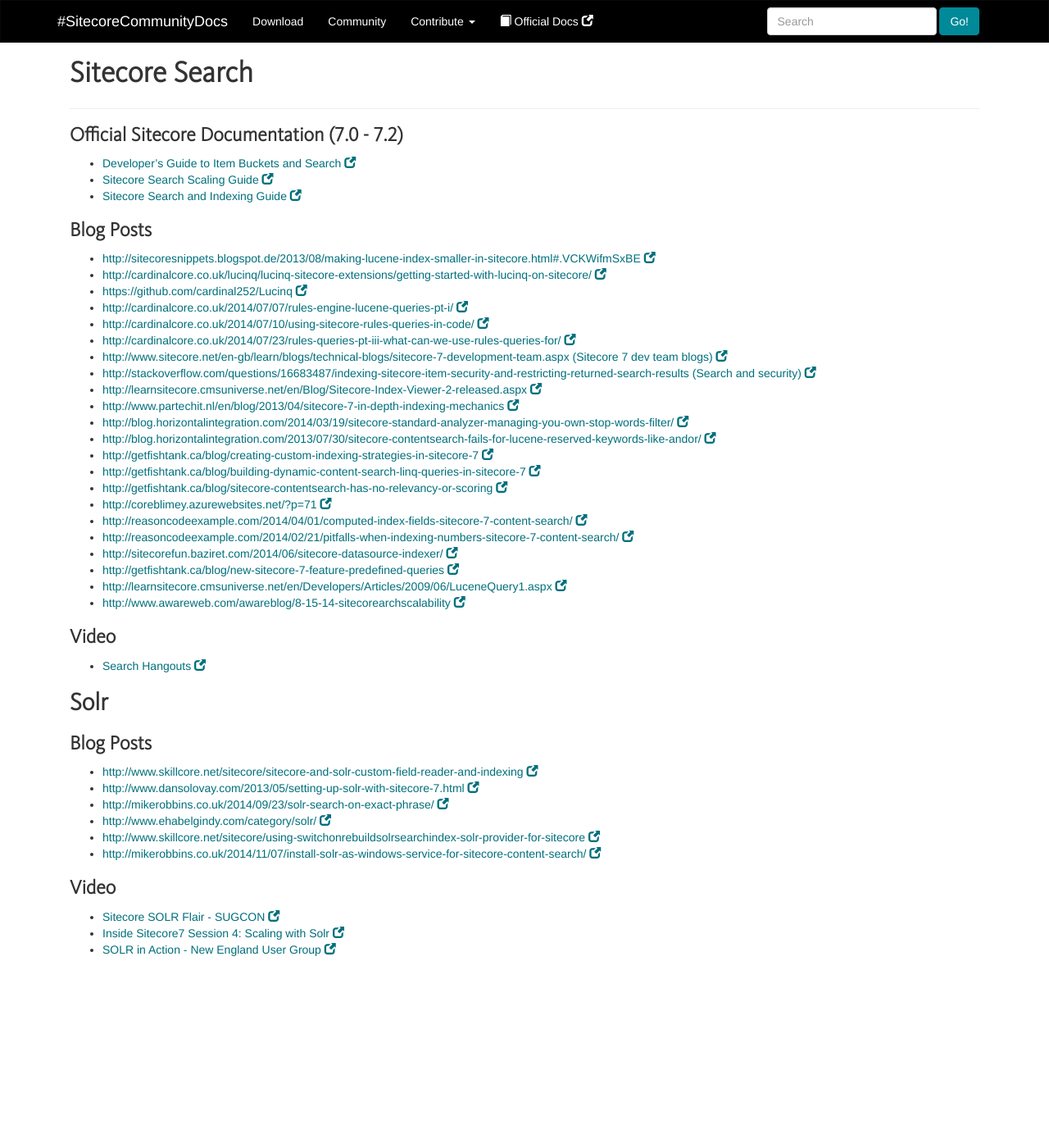
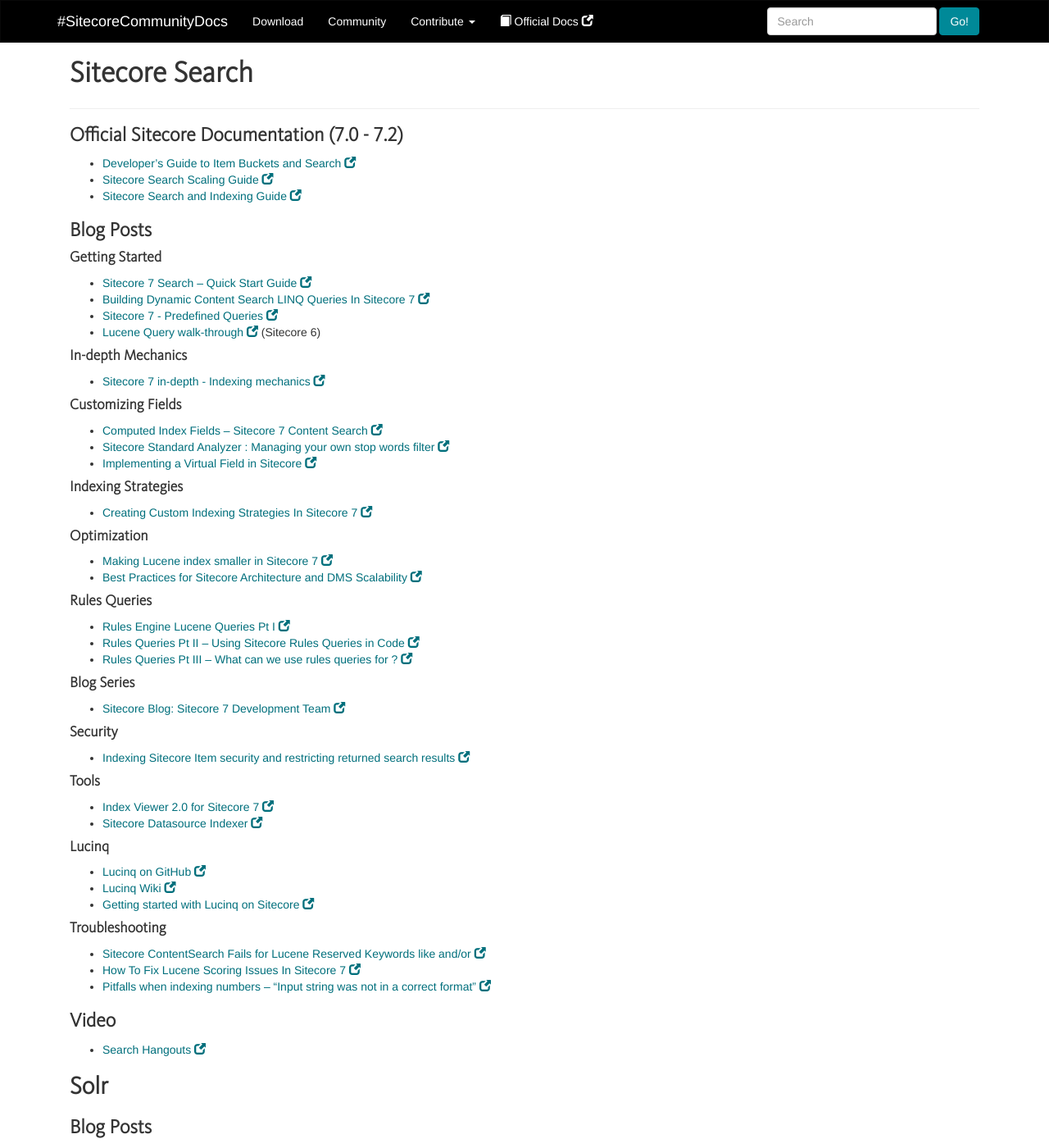
Before and after one commit to Sitecore-Community/docs, a Jekyll site: the page built from documentation/Search/index.md, in a window 1280 px wide and 1400 px high. Shown: the whole window at 82% size. Built offline with Jekyll 4.4.1, drawn with Linux system fonts in a browser that asks for light colours; nearby versions of some CDN libraries; a script that is not in the unit is left out; some of the changed text lies outside the part shown.

Commit message:
Organised Search blog posts into categories, added titles and added a new blog post (mine!)

```diff
--- a/documentation/Search/index.md
+++ b/documentation/Search/index.md
@@ -11,28 +11,62 @@
 
 ### Blog Posts
 
-* [http://sitecoresnippets.blogspot.de/2013/08/making-lucene-index-smaller-in-sitecore.html#.VCKWifmSxBE](http://sitecoresnippets.blogspot.de/2013/08/making-lucene-index-smaller-in-sitecore.html#.VCKWifmSxBE)
-* [http://cardinalcore.co.uk/lucinq/lucinq-sitecore-extensions/getting-started-with-lucinq-on-sitecore/](http://cardinalcore.co.uk/lucinq/lucinq-sitecore-extensions/getting-started-with-lucinq-on-sitecore/)
-* [https://github.com/cardinal252/Lucinq](https://github.com/cardinal252/Lucinq)
-* [http://cardinalcore.co.uk/2014/07/07/rules-engine-lucene-queries-pt-i/](http://cardinalcore.co.uk/2014/07/07/rules-engine-lucene-queries-pt-i/)
-* [http://cardinalcore.co.uk/2014/07/10/using-sitecore-rules-queries-in-code/](http://cardinalcore.co.uk/2014/07/10/using-sitecore-rules-queries-in-code/)
-* [http://cardinalcore.co.uk/2014/07/23/rules-queries-pt-iii-what-can-we-use-rules-queries-for/](http://cardinalcore.co.uk/2014/07/23/rules-queries-pt-iii-what-can-we-use-rules-queries-for/)
-* [http://www.sitecore.net/en-gb/learn/blogs/technical-blogs/sitecore-7-development-team.aspx (Sitecore 7 dev team blogs)](http://www.sitecore.net/en-gb/learn/blogs/technical-blogs/sitecore-7-development-team.aspx)
-* [http://stackoverflow.com/questions/16683487/indexing-sitecore-item-security-and-restricting-returned-search-results (Search and security)](http://stackoverflow.com/questions/16683487/indexing-sitecore-item-security-and-restricting-returned-search-results)
-* [http://learnsitecore.cmsuniverse.net/en/Blog/Sitecore-Index-Viewer-2-released.aspx](http://learnsitecore.cmsuniverse.net/en/Blog/Sitecore-Index-Viewer-2-released.aspx)
-* [http://www.partechit.nl/en/blog/2013/04/sitecore-7-in-depth-indexing-mechanics](http://www.partechit.nl/en/blog/2013/04/sitecore-7-in-depth-indexing-mechanics)
-* [http://blog.horizontalintegration.com/2014/03/19/sitecore-standard-analyzer-managing-you-own-stop-words-filter/](http://blog.horizontalintegration.com/2014/03/19/sitecore-standard-analyzer-managing-you-own-stop-words-filter/)
-* [http://blog.horizontalintegration.com/2013/07/30/sitecore-contentsearch-fails-for-lucene-reserved-keywords-like-andor/](http://blog.horizontalintegration.com/2013/07/30/sitecore-contentsearch-fails-for-lucene-reserved-keywords-like-andor/)
-* [http://getfishtank.ca/blog/creating-custom-indexing-strategies-in-sitecore-7](http://getfishtank.ca/blog/creating-custom-indexing-strategies-in-sitecore-7)
-* [http://getfishtank.ca/blog/building-dynamic-content-search-linq-queries-in-sitecore-7](http://getfishtank.ca/blog/building-dynamic-content-search-linq-queries-in-sitecore-7)
-* [http://getfishtank.ca/blog/sitecore-contentsearch-has-no-relevancy-or-scoring](http://getfishtank.ca/blog/sitecore-contentsearch-has-no-relevancy-or-scoring)
-* [http://coreblimey.azurewebsites.net/?p=71](http://coreblimey.azurewebsites.net/?p=71)
-* [http://reasoncodeexample.com/2014/04/01/computed-index-fields-sitecore-7-content-search/](http://reasoncodeexample.com/2014/04/01/computed-index-fields-sitecore-7-content-search/)
-* [http://reasoncodeexample.com/2014/02/21/pitfalls-when-indexing-numbers-sitecore-7-content-search/](http://reasoncodeexample.com/2014/02/21/pitfalls-when-indexing-numbers-sitecore-7-content-search/)
-* [http://sitecorefun.baziret.com/2014/06/sitecore-datasource-indexer/](http://sitecorefun.baziret.com/2014/06/sitecore-datasource-indexer/)
-* [http://getfishtank.ca/blog/new-sitecore-7-feature-predefined-queries](http://getfishtank.ca/blog/new-sitecore-7-feature-predefined-queries)
-* [http://learnsitecore.cmsuniverse.net/en/Developers/Articles/2009/06/LuceneQuery1.aspx](http://learnsitecore.cmsuniverse.net/en/Developers/Articles/2009/06/LuceneQuery1.aspx)
-* [http://www.awareweb.com/awareblog/8-15-14-sitecorearchscalability](http://www.awareweb.com/awareblog/8-15-14-sitecorearchscalability)
+#### Getting Started
+
+* [Sitecore 7 Search – Quick Start Guide](http://coreblimey.azurewebsites.net/?p=71)
+* [Building Dynamic Content Search LINQ Queries In Sitecore 7](http://getfishtank.ca/blog/building-dynamic-content-search-linq-queries-in-sitecore-7)
+* [Sitecore 7 - Predefined Queries](http://getfishtank.ca/blog/new-sitecore-7-feature-predefined-queries)
+* [Lucene Query walk-through](http://learnsitecore.cmsuniverse.net/en/Developers/Articles/2009/06/LuceneQuery1.aspx) (Sitecore 6)
+
+#### In-depth Mechanics
+
+* [Sitecore 7 in-depth - Indexing mechanics](http://www.partechit.nl/en/blog/2013/04/sitecore-7-in-depth-indexing-mechanics)
+
+#### Customizing Fields
+
+* [Computed Index Fields – Sitecore 7 Content Search](http://reasoncodeexample.com/2014/04/01/computed-index-fields-sitecore-7-content-search/)
+* [Sitecore Standard Analyzer : Managing your own stop words filter](http://blog.horizontalintegration.com/2014/03/19/sitecore-standard-analyzer-managing-you-own-stop-words-filter/)
+* [Implementing a Virtual Field in Sitecore](http://www.kasaku.co.uk/2015/08/16/implementing-a-virtual-field-in-sitecore/)
+
+#### Indexing Strategies
+
+* [Creating Custom Indexing Strategies In Sitecore 7](http://getfishtank.ca/blog/creating-custom-indexing-strategies-in-sitecore-7)
+
+#### Optimization
+
+* [Making Lucene index smaller in Sitecore 7](http://sitecoresnippets.blogspot.de/2013/08/making-lucene-index-smaller-in-sitecore.html#.VCKWifmSxBE)
+* [Best Practices for Sitecore Architecture and DMS Scalability](http://www.awareweb.com/awareblog/8-15-14-sitecorearchscalability)
+
+#### Rules Queries
+
+* [Rules Engine Lucene Queries Pt I](http://cardinalcore.co.uk/2014/07/07/rules-engine-lucene-queries-pt-i/)
+* [Rules Queries Pt II – Using Sitecore Rules Queries in Code](http://cardinalcore.co.uk/2014/07/10/using-sitecore-rules-queries-in-code/)
+* [Rules Queries Pt III – What can we use rules queries for ?](http://cardinalcore.co.uk/2014/07/23/rules-queries-pt-iii-what-can-we-use-rules-queries-for/)
+
+#### Blog Series
+
+* [Sitecore Blog: Sitecore 7 Development Team](http://www.sitecore.net/en-gb/learn/blogs/technical-blogs/sitecore-7-development-team.aspx)
+
+#### Security
+
+* [Indexing Sitecore Item security and restricting returned search results](http://stackoverflow.com/questions/16683487/indexing-sitecore-item-security-and-restricting-returned-search-results)
+
+#### Tools
+
+*  [Index Viewer 2.0 for Sitecore 7](http://learnsitecore.cmsuniverse.net/en/Blog/Sitecore-Index-Viewer-2-released.aspx)
+*  [Sitecore Datasource Indexer](http://sitecorefun.baziret.com/2014/06/sitecore-datasource-indexer/)
+
+#### Lucinq
+
+* [Lucinq on GitHub](https://github.com/cardinal252/Lucinq)
+* [Lucinq Wiki](https://github.com/cardinal252/Lucinq/wiki)
+* [Getting started with Lucinq on Sitecore](http://cardinalcore.co.uk/lucinq/lucinq-sitecore-extensions/getting-started-with-lucinq-on-sitecore/)
+
+#### Troubleshooting
+
+* [Sitecore ContentSearch Fails for Lucene Reserved Keywords like and/or](http://blog.horizontalintegration.com/2013/07/30/sitecore-contentsearch-fails-for-lucene-reserved-keywords-like-andor/)
+* [How To Fix Lucene Scoring Issues In Sitecore 7](http://getfishtank.ca/blog/sitecore-contentsearch-has-no-relevancy-or-scoring)
+* [Pitfalls when indexing numbers – “Input string was not in a correct format”](http://reasoncodeexample.com/2014/02/21/pitfalls-when-indexing-numbers-sitecore-7-content-search/)
 
 ### Video
 
@@ -42,12 +76,12 @@
 
 ### Blog Posts
 
-* [http://www.skillcore.net/sitecore/sitecore-and-solr-custom-field-reader-and-indexing](http://www.skillcore.net/sitecore/sitecore-and-solr-custom-field-reader-and-indexing)
-* [http://www.dansolovay.com/2013/05/setting-up-solr-with-sitecore-7.html](http://www.dansolovay.com/2013/05/setting-up-solr-with-sitecore-7.html)
-* [http://mikerobbins.co.uk/2014/09/23/solr-search-on-exact-phrase/](http://mikerobbins.co.uk/2014/09/23/solr-search-on-exact-phrase/)
-* [http://www.ehabelgindy.com/category/solr/](http://www.ehabelgindy.com/category/solr/)
-* [http://www.skillcore.net/sitecore/using-switchonrebuildsolrsearchindex-solr-provider-for-sitecore](http://www.skillcore.net/sitecore/using-switchonrebuildsolrsearchindex-solr-provider-for-sitecore)
-* [http://mikerobbins.co.uk/2014/11/07/install-solr-as-windows-service-for-sitecore-content-search/](http://mikerobbins.co.uk/2014/11/07/install-solr-as-windows-service-for-sitecore-content-search/)
+* [Sitecore and Solr - custom field reader and indexing](http://www.skillcore.net/sitecore/sitecore-and-solr-custom-field-reader-and-indexing)
+* [Setting up Solr with Sitecore 7](http://www.dansolovay.com/2013/05/setting-up-solr-with-sitecore-7.html)
+* [Solr - Search On Exact Phrase](http://mikerobbins.co.uk/2014/09/23/solr-search-on-exact-phrase/)
+* [How to Achieve Zero-Downtime Sitecore Deployments (Solr Search)](http://www.ehabelgindy.com/category/solr/)
+* [Using SwitchOnRebuildSolrSearchIndex Solr provider for Sitecore](http://www.skillcore.net/sitecore/using-switchonrebuildsolrsearchindex-solr-provider-for-sitecore)
+* [Install Solr as Windows Service for Sitecore Content Search](http://mikerobbins.co.uk/2014/11/07/install-solr-as-windows-service-for-sitecore-content-search/)
 
 ### Video
 
```
